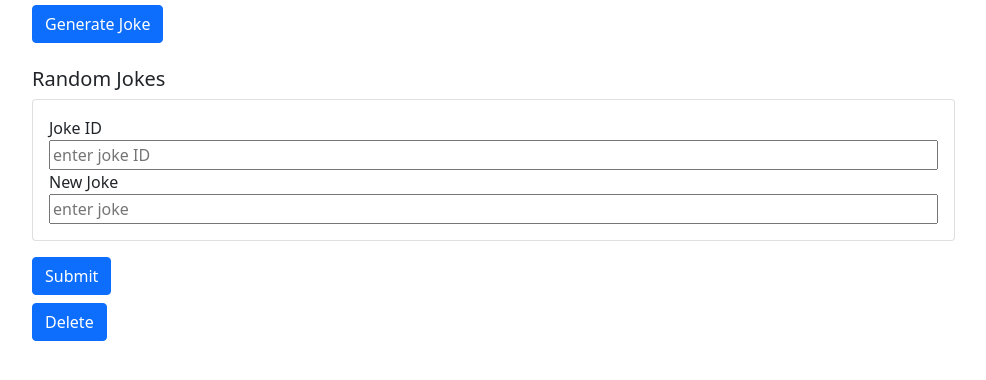
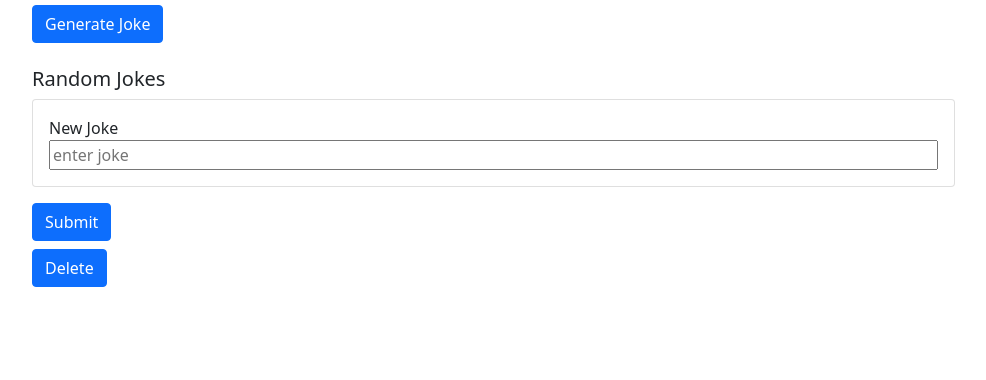
Before and after one commit to preston-56/chuckNorris-API, a website: page index.html in a window 1280 px wide. Shown: the part 252-632 px from the top of the page, without its empty margins (18-1004 px from the left). Drawn offline with nearby package versions, Linux system fonts and the light colour scheme; no server answers.

Commit message:
add index.html

```diff
--- a/index.html
+++ b/index.html
@@ -51,12 +51,8 @@
 <form id="form" method="POST">
     <div class="form-example">
         <div class="card mb-3 mt-2 w-75 p-3">
-          <label >Joke ID</label>
-        <input type="text" placeholder="enter joke ID">
-
         <label>New Joke</label>
-        <input type="text" placeholder="enter joke">
-
+        <input type="text" placeholder="enter joke" id="joke" name="joke">
       </div>
       <div class="form-example" >
     <input class="btn btn-primary" type="submit" value="Submit">
```
